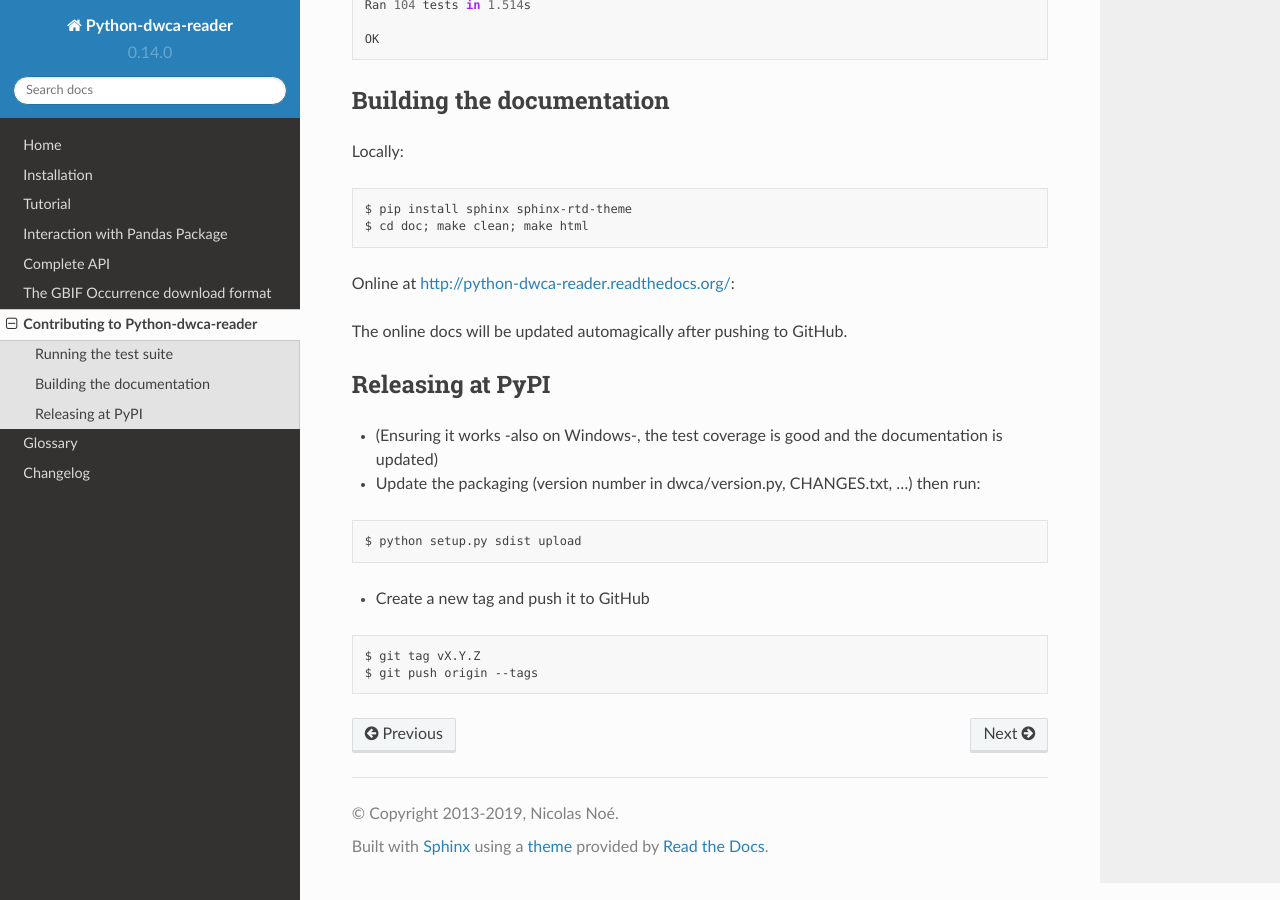
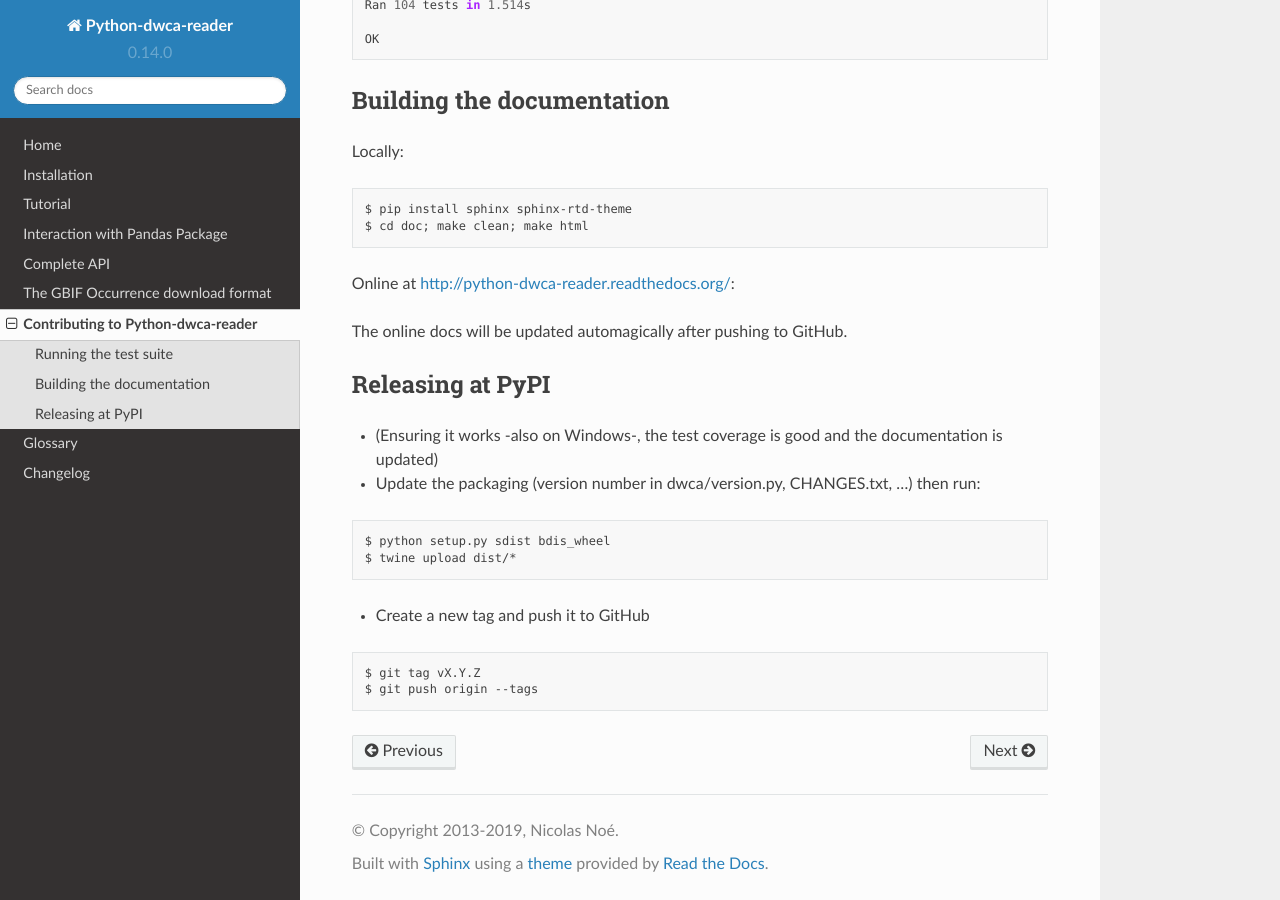
Before and after one commit to BelgianBiodiversityPlatform/python-dwca-reader, a Sphinx documentation site: the page built from doc/contributing.rst, in a window 1280 px wide and 900 px high, scrolled down 721 px. Built offline with Sphinx 7.4.7 and the Read the Docs theme 2.0.0, drawn with Linux system fonts in a browser that asks for light colours.

Commit message:
Doc: new procedure to upload to PyPI

```diff
--- a/doc/contributing.rst
+++ b/doc/contributing.rst
@@ -59,7 +59,8 @@ Releasing at PyPI
 
 ::
 
-    $ python setup.py sdist upload
+    $ python setup.py sdist bdis_wheel
+    $ twine upload dist/*
 
 * Create a new tag and push it to GitHub
 
```
